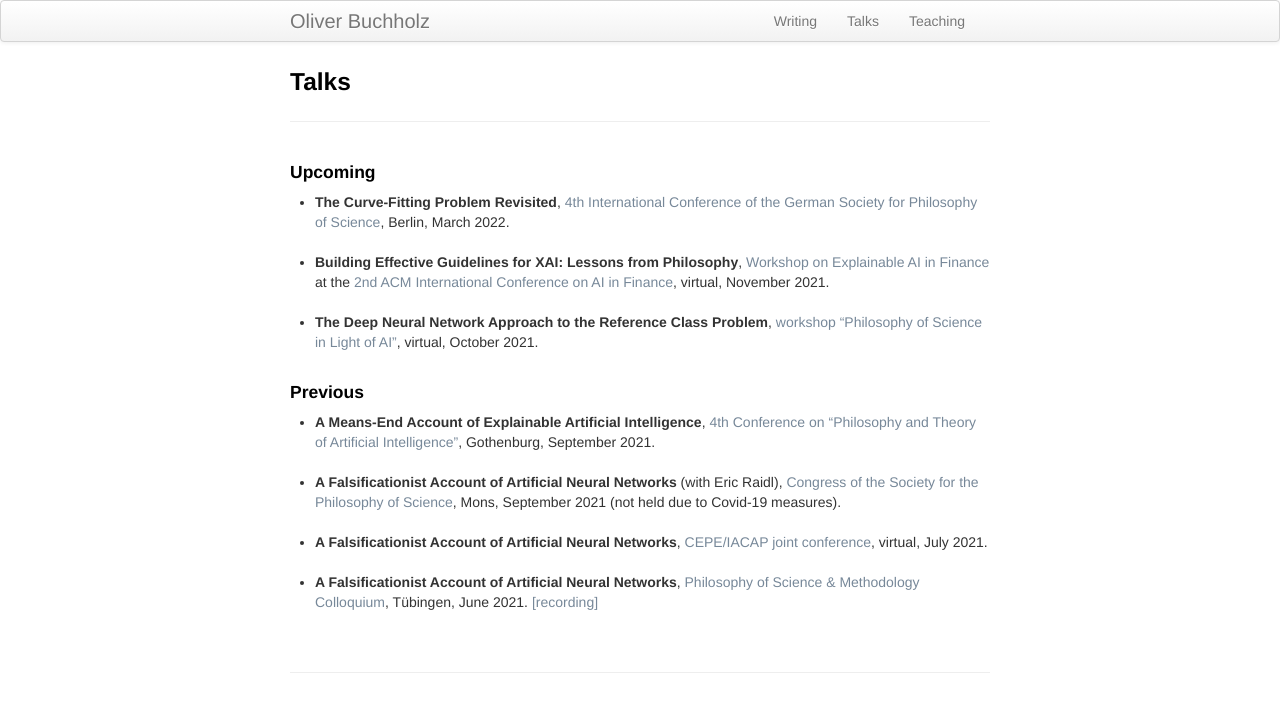
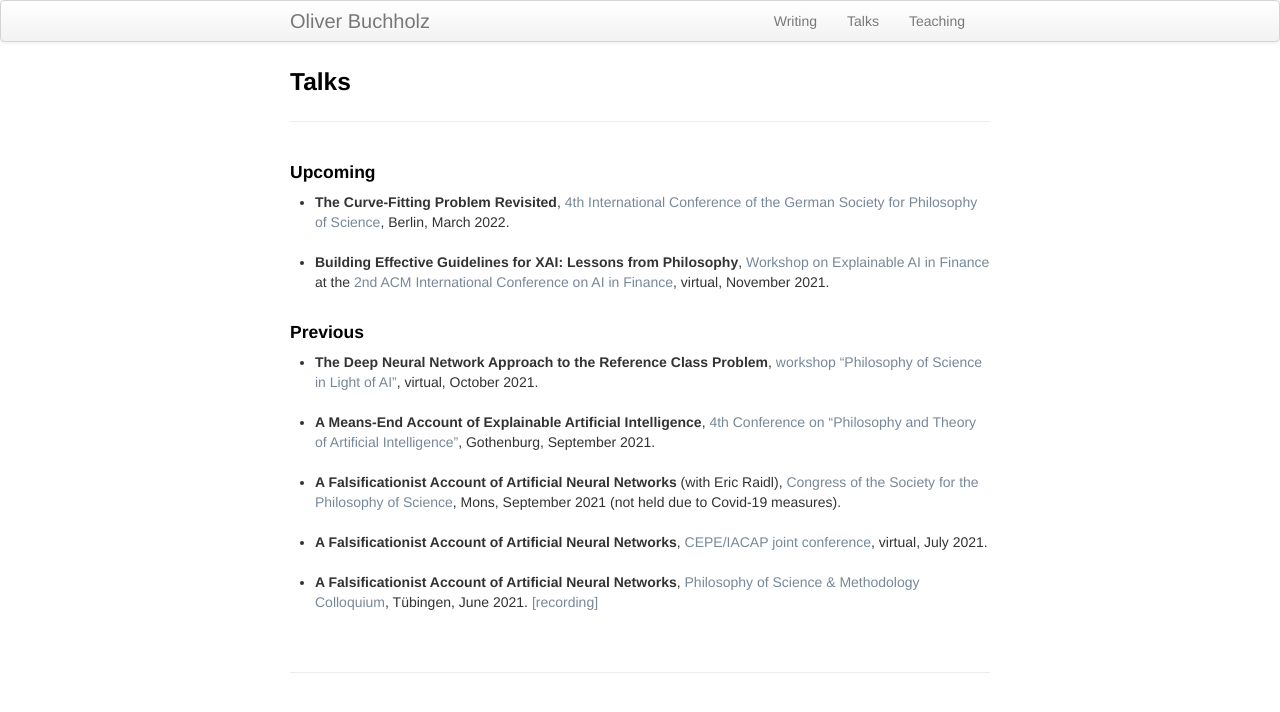
Before and after one commit to oliverbuchholz/oliverbuchholz.github.io, a Jekyll site: the page built from pages/talks.md, in a window 1280 px wide. Shown: the top 712 px of the page. Built offline with Jekyll 4.4.1, drawn with Linux system fonts in a browser that asks for light colours.

Commit message:
changed PhilSci&AI to previous

```diff
--- a/pages/talks.md
+++ b/pages/talks.md
@@ -12,9 +12,6 @@ description: Oliver Buchholz | Talks
 
 <li><b>Building Effective Guidelines for XAI: Lessons from Philosophy</b>, <a href="https://sites.google.com/view/2021-workshop-explainable-ai" target="_blank">Workshop on Explainable AI in Finance</a> at the <a href="https://ai-finance.org/" target="_blank">2nd ACM International Conference on AI in Finance</a>, virtual, November 2021.<br><br>
 </li>
-
-<li><b>The Deep Neural Network Approach to the Reference Class Problem</b>, <a href="https://sites.google.com/view/philsciai/home" target="_blank">workshop &ldquo;Philosophy of Science in Light of AI&rdquo;</a>, virtual, October 2021.<br><br>
-</li>
 </ul>
 
 
@@ -22,6 +19,9 @@ description: Oliver Buchholz | Talks
 <h4>Previous</h4>
 
 <ul>
+<li><b>The Deep Neural Network Approach to the Reference Class Problem</b>, <a href="https://sites.google.com/view/philsciai/home" target="_blank">workshop &ldquo;Philosophy of Science in Light of AI&rdquo;</a>, virtual, October 2021.<br><br>
+</li>
+
 <li><b>A Means-End Account of Explainable Artificial Intelligence</b>, <a href="https://www.pt-ai.org/2021" target="_blank">4th Conference on &ldquo;Philosophy and Theory of Artificial Intelligence&rdquo;</a>, Gothenburg, September 2021.<br><br>
 </li>
 
```
